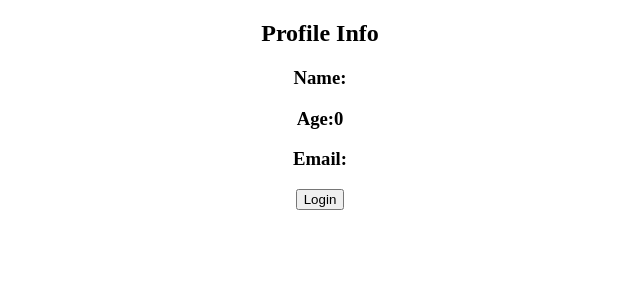
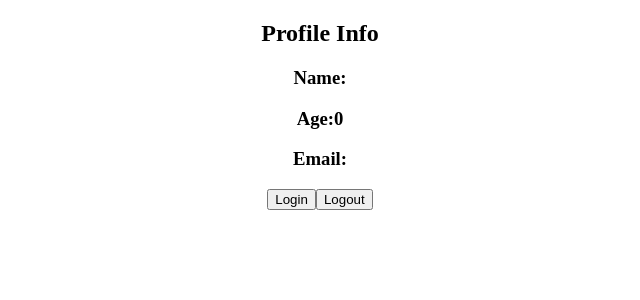
Before and after one commit to sathish19961412/reactjredux, a React (Create React App) app: page / in a window 1280 px wide. Shown: the top 300 px of the page, without its empty margins (320-960 px from the left). Built offline with nearby package versions, Linux system fonts and the light colour scheme.

Commit message:
user state createSlice method use in initialstate,current state use in Profile component

```diff
--- a/src/Login.js
+++ b/src/Login.js
@@ -1,10 +1,12 @@
 import React from 'react'
 import {useDispatch} from 'react-redux'
-
+import { login,logout} from './features/user';
 const Login=()=>{
+  const dispatch=useDispatch();
   return (
     <div>
-        <button onClick={()=>disp}>Login</button>
+        <button onClick={()=>dispatch(login({name:'sathish',age:26,email:'sathishfreelanc5@gmail.com'}))}>Login</button>
+        <button onClick={()=>dispatch(logout())}>Logout</button>
 
     </div>
   )
--- a/src/Profile.js
+++ b/src/Profile.js
@@ -1,5 +1,6 @@
 import React from 'react'
 import {useSelector} from 'react-redux';
+
 const Profile=()=>{
   const user=useSelector(state=>state.user.value)
   return (
--- a/src/features/user.js
+++ b/src/features/user.js
@@ -6,8 +6,12 @@
     reducers:{
         login:(state,action)=>{
            state.value=action.payload
+        },
+        logout:(state)=>{
+            state.value={value:{name:'',age:0,email:''}}
         }
     }
 });
 
+export const {login,logout} =userSlice.actions;
 export default userSlice.reducer;
```
